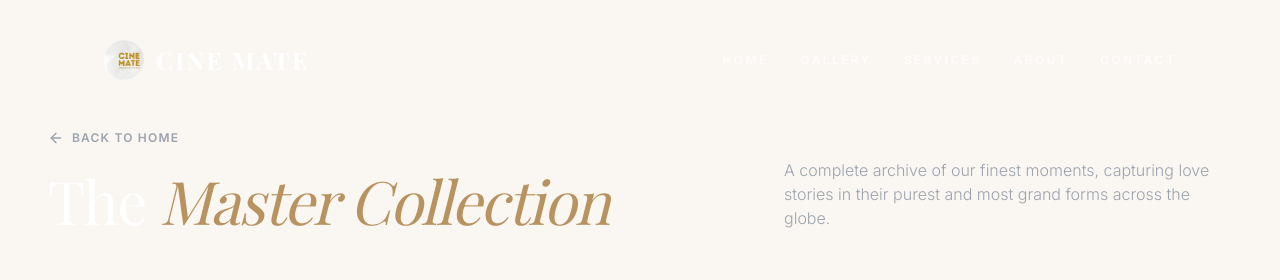
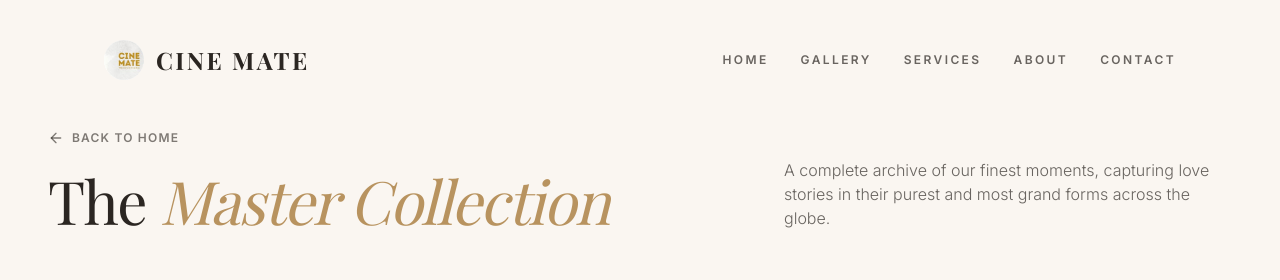
Before and after one commit to thomas2570/cinemate, a React (Vite) app: page /explore in a window 1280 px wide. Shown: the top 280 px of the page. Built offline with nearby package versions, Linux system fonts and the light colour scheme; a web font is replaced by a local one.

Commit message:
Fix text colors for Ivory theme on inner pages (Explore Gallery and Navbar)

```diff
--- a/src/components/layout/Navbar.tsx
+++ b/src/components/layout/Navbar.tsx
@@ -81,7 +81,7 @@ export function Navbar() {
       <div className={`w-full max-w-6xl transition-all duration-700 rounded-full px-6 md:px-10 flex items-center justify-between ${
         isScrolled ? 'bg-ivory/95 backdrop-blur-md shadow-xl shadow-black/5 py-3' : 'bg-transparent py-2'
       }`}>
-        <Link to="/" onClick={handleLogoClick} className={`text-xl md:text-2xl font-serif font-bold tracking-widest uppercase z-50 flex items-center gap-3 ${isScrolled ? 'text-charcoal' : 'text-white'}`}>
+        <Link to="/" onClick={handleLogoClick} className={`text-xl md:text-2xl font-serif font-bold tracking-widest uppercase z-50 flex items-center gap-3 ${isScrolled || location.pathname !== '/' ? 'text-charcoal' : 'text-white'}`}>
           <div className="w-10 h-10 rounded-full overflow-hidden shrink-0 flex items-center justify-center bg-white">
             <img src="/photo/Screenshot 2026-07-11 172537.png" alt="Logo" className="w-full h-full object-cover scale-[1.65] translate-x-[2px] object-center" />
           </div>
@@ -97,22 +97,22 @@ export function Navbar() {
               onClick={(e) => handleNavClick(e, link.id)}
               className={`text-xs font-semibold tracking-[0.2em] uppercase transition-all duration-300 relative group ${
                 location.pathname === '/' && activeSection === link.id
-                  ? (isScrolled ? 'text-gold-500' : 'text-white')
-                  : (isScrolled ? 'text-charcoal/70 hover:text-charcoal' : 'text-white/80 hover:text-white')
+                  ? (isScrolled || location.pathname !== '/' ? 'text-primary' : 'text-white')
+                  : (isScrolled || location.pathname !== '/' ? 'text-charcoal/70 hover:text-charcoal' : 'text-white/80 hover:text-white')
               }`}
             >
               {link.name}
               {location.pathname === '/' && activeSection === link.id && (
-                <motion.div layoutId="nav-indicator" className="absolute -bottom-2 left-0 right-0 h-[2px] bg-gold-400" />
+                <motion.div layoutId="nav-indicator" className="absolute -bottom-2 left-0 right-0 h-[2px] bg-primary" />
               )}
-              <div className={`absolute -bottom-2 left-0 right-0 h-[2px] scale-x-0 group-hover:scale-x-100 transition-transform origin-left duration-300 ${isScrolled ? 'bg-charcoal/30' : 'bg-white/50'}`} />
+              <div className={`absolute -bottom-2 left-0 right-0 h-[2px] scale-x-0 group-hover:scale-x-100 transition-transform origin-left duration-300 ${isScrolled || location.pathname !== '/' ? 'bg-charcoal/30' : 'bg-white/50'}`} />
             </Link>
           ))}
         </nav>
 
         {/* Mobile Toggle */}
         <button
-          className={`md:hidden z-50 ${isScrolled ? 'text-charcoal' : 'text-white'}`}
+          className={`md:hidden z-50 ${isScrolled || location.pathname !== '/' ? 'text-charcoal' : 'text-white'}`}
           onClick={() => setMobileMenuOpen(!mobileMenuOpen)}
         >
           {mobileMenuOpen ? <X size={28} /> : <Menu size={28} />}
--- a/src/pages/ExploreGallery.tsx
+++ b/src/pages/ExploreGallery.tsx
@@ -18,22 +18,22 @@ export function ExploreGallery() {
       <div className="container mx-auto px-6 md:px-12">
         <div className="flex flex-col md:flex-row md:items-end justify-between mb-16 gap-6">
           <div>
-            <Link to="/" className="inline-flex items-center text-gray-400 hover:text-white transition-colors mb-6 uppercase tracking-widest text-xs font-semibold">
+            <Link to="/" className="inline-flex items-center text-charcoal/60 hover:text-charcoal transition-colors mb-6 uppercase tracking-widest text-xs font-semibold">
               <ArrowLeft className="w-4 h-4 mr-2" /> Back to Home
             </Link>
             <motion.h1
               initial={{ opacity: 0, y: 20 }}
               animate={{ opacity: 1, y: 0 }}
-              className="text-5xl md:text-6xl font-serif text-white tracking-tight"
+              className="text-5xl md:text-6xl font-serif text-charcoal tracking-tight"
             >
-              The <span className="text-gold-400 italic">Master Collection</span>
+              The <span className="text-primary italic">Master Collection</span>
             </motion.h1>
           </div>
           <motion.p
             initial={{ opacity: 0, y: 20 }}
             animate={{ opacity: 1, y: 0 }}
             transition={{ delay: 0.2 }}
-            className="text-gray-400 font-light max-w-md"
+            className="text-charcoal/70 font-light max-w-md"
           >
             A complete archive of our finest moments, capturing love stories in their purest and most grand forms across the globe.
           </motion.p>
```
